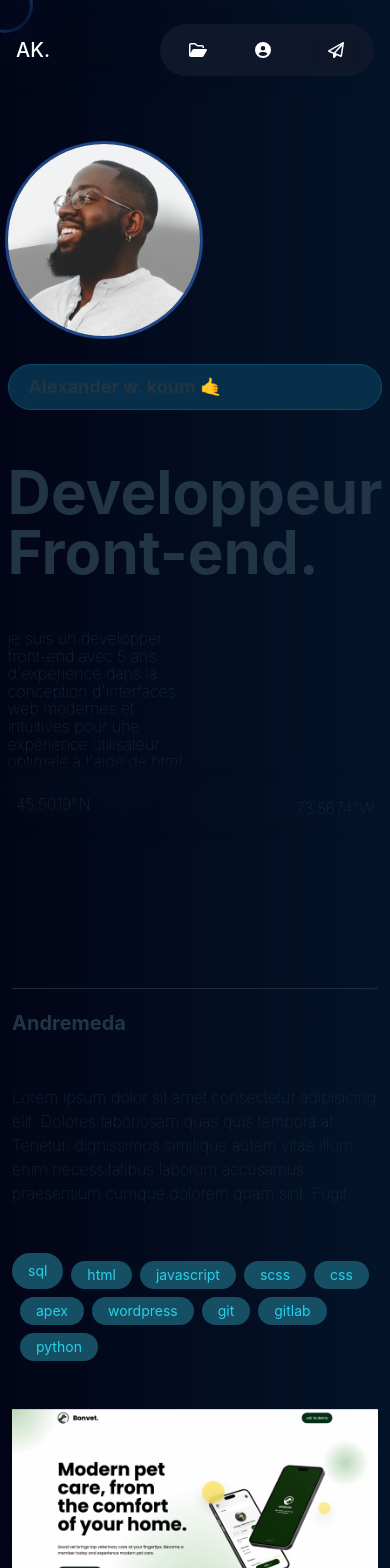
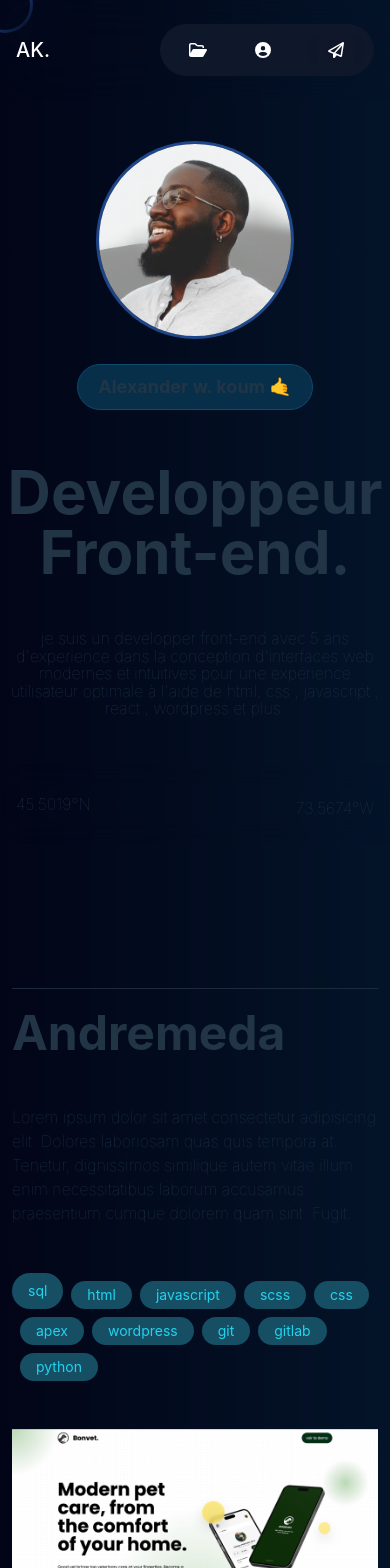
Before and after one commit to Alexanderkoum/Portfolio-2024, a React (Vite) app: page /home in a window 390 px wide. Shown: the top 1568 px of the page. Built offline with nearby package versions, Linux system fonts and the light colour scheme.

Commit message:
modified the mobile version of the project and profil heading

```diff
--- a/src/components/ProfileHeading.jsx
+++ b/src/components/ProfileHeading.jsx
@@ -4,13 +4,13 @@ import Profile from "../assets/imageprofile.png";
 
 const ProfileHeading = () => {
   return (
-    <motion.div className="flex flex-wrap-reverse md:flex-nowrap gap-7 items-center">
+    <motion.div className="flex flex-wrap-reverse md:flex-nowrap gap-7 items-center justify-center">
 
 
-        <div className="flex flex-col gap-9">
-          <p className="text-lg mb-3 font-bold py-2 mb-4 px-5 rounded-full py-2 border px-5 bg-sky-950 border-sky-900 w-full md:w-[27%]">Alexander w. koum 🤙</p>
-          <p className="text-6xl md:text-9xl mb-3 font-bold">Developpeur Front-end.</p>
-          <h1 className="text-md font-thin w-6/12">
+        <div className="flex flex-col gap-9 items-center md:items-start">
+          <p className="text-lg mb-3 font-bold py-2 mb-4 px-5 rounded-full py-2 border px-5 bg-sky-950 border-sky-900 w-auto md:w-[27%] text-center md:text-left">Alexander w. koum 🤙</p>
+          <p className="text-6xl md:text-9xl mb-3 font-bold text-center md:text-left">Developpeur Front-end.</p>
+          <h1 className="text-md font-thin w-full md:w-6/12 text-center md:text-left">
           je suis un developper front-end avec 5 ans d'experience dans la conception d'interfaces web modernes et intuitives pour une expérience utilisateur optimale à l'aide de html, css , javascript , react , wordpress et plus.
           </h1>
         </div>
--- a/src/components/ProjectItem.jsx
+++ b/src/components/ProjectItem.jsx
@@ -10,7 +10,7 @@ import { motion } from "framer-motion";
 const ProjectItem = () => {
   return (
     <motion.div
-  className="max-w-6xl hover:backdrop-blur-xl"
+  className="max-w-6xl hover:backdrop-blur-xl pb-12 md:pb-2"
   initial={{ opacity: 0, y: 100 }}
   whileInView={{ opacity: 1, y: 0 }}
   transition={{
@@ -20,7 +20,7 @@ const ProjectItem = () => {
   }}
 >
     <div className="flex flex-wrap md:flex-nowrap gap-12 py-5 border-solid border-t border-slate-800">
-        <div className="w-full md:w-2/12 "><p className="text-xl font-bold">Andremeda</p> </div>
+        <div className="w-full md:w-2/12 "><p className="text-5xl md:text-xl font-bold">Andremeda</p> </div>
         <div className="w-full md:w-4/12 font-thin">Lorem ipsum dolor sit amet consectetur adipisicing elit. Dolores laboriosam quas quis tempora at. Tenetur, dignissimos similique autem vitae illum enim necessitatibus laborum accusamus praesentium cumque dolorem quam sint. Fugit.</div>
         <div className="w-full md:w-3/12">
           <div className="flex space-x-2 space-y-2 flex-wrap">
```
